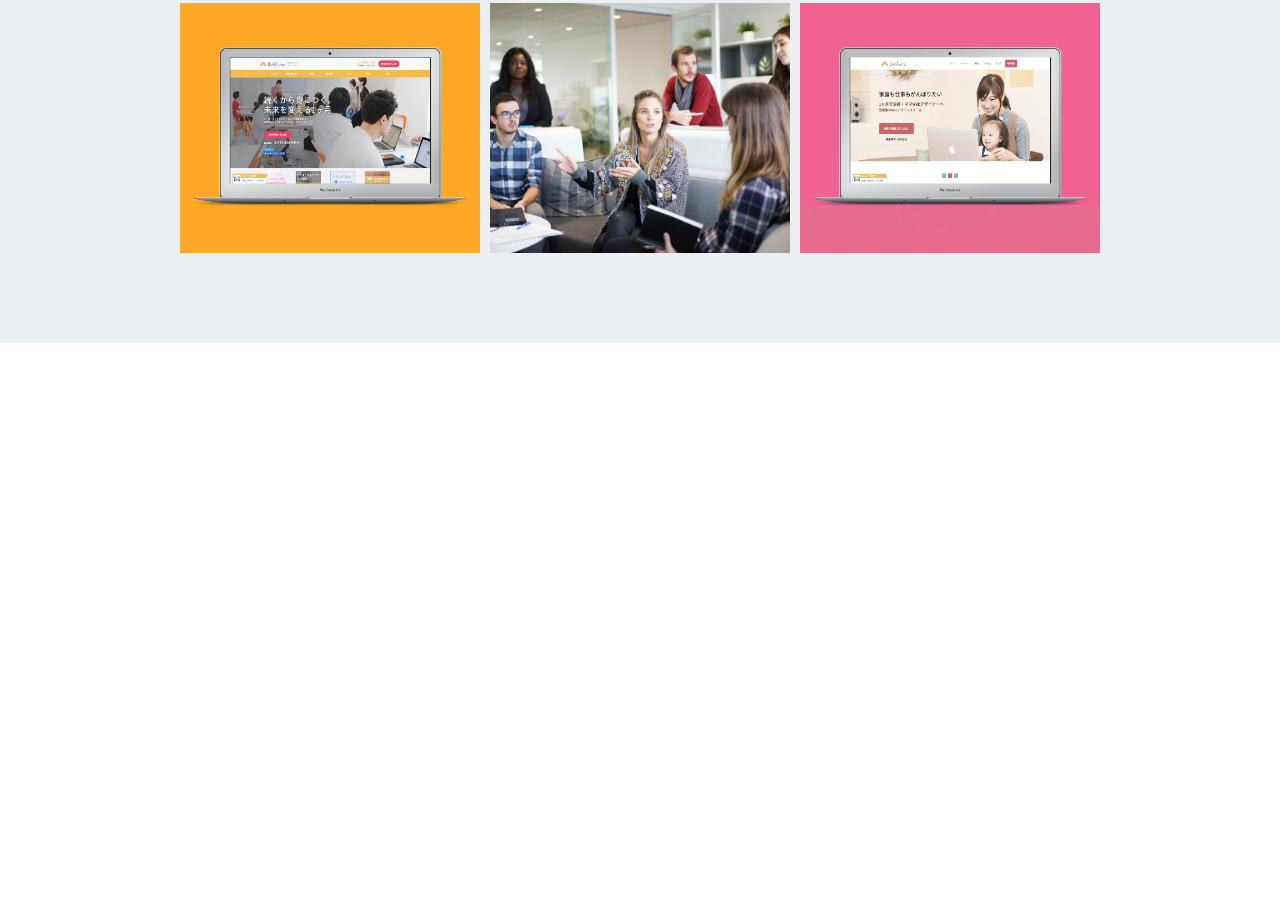
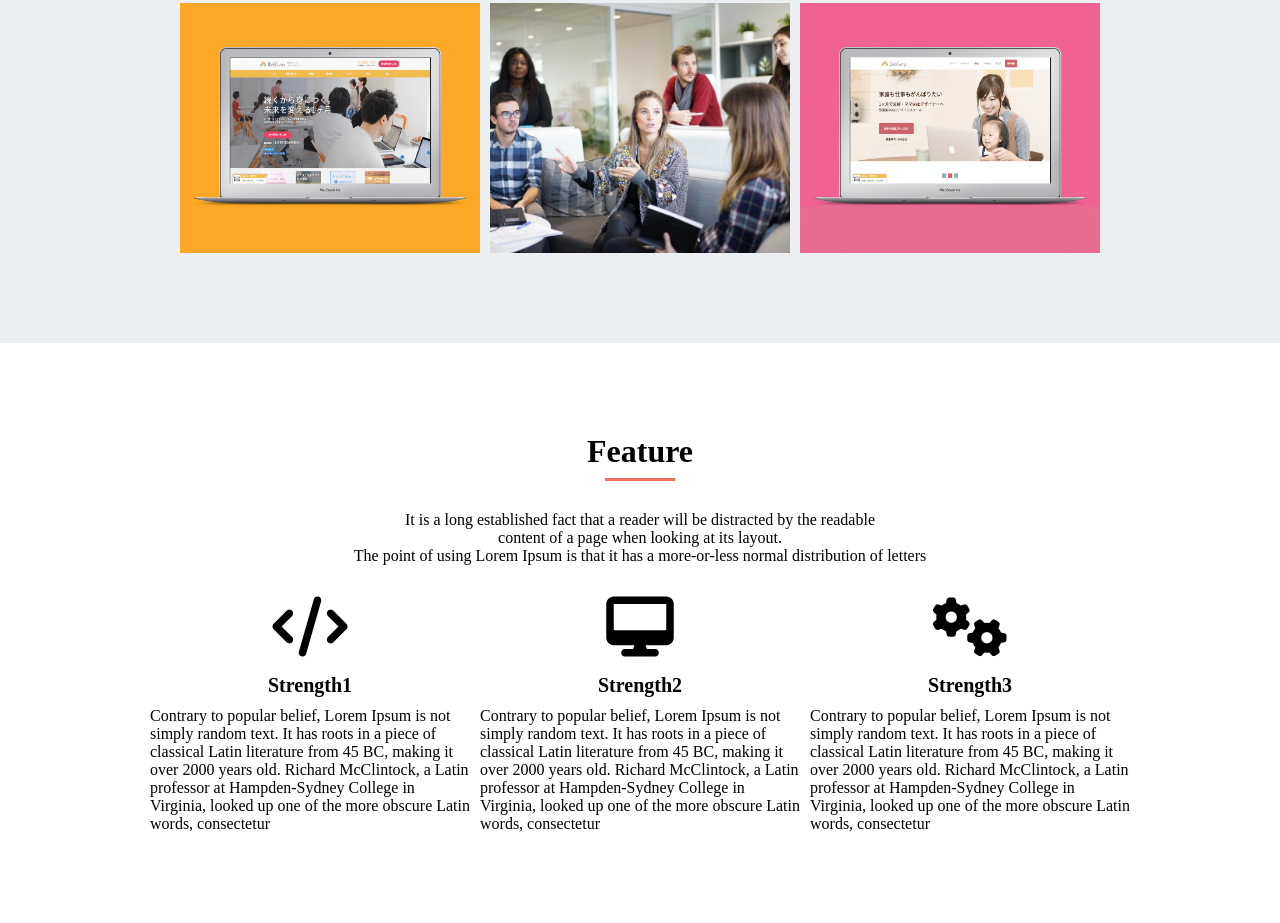
Before and after one commit to salty317/mysite, a plain HTML site: page index.html in a window 1280 px wide. Shown: the part 1229-2152 px from the top of the page. Before the commit the page ends 1572 px from the top, so only its background shows below. Drawn offline with Linux system fonts and the light colour scheme.

Commit message:
[Add] feature完成

```diff
--- a/index.html
+++ b/index.html
@@ -3,6 +3,7 @@
 <head>
     <meta charset="UTF-8">
     <meta name="viewport" content="width=device-width, initial-scale=1.0">
+    <script src="https://kit.fontawesome.com/b5a51b94dd.js" crossorigin="anonymous"></script>
     <link rel="stylesheet" href="style.css">
     <title>WALS成果物</title>
 </head>
@@ -18,7 +19,7 @@
                         <a href="#portfolio">Portfolio</a>
                     </li>
                     <li class="nav-list-item">
-                        <a href="">Feature</a>
+                        <a href="#feature">Feature</a>
                     </li>
                     <li class="nav-list-item">
                         <a href="">Profile</a>
@@ -36,8 +37,8 @@
     </section>
     <section id="portfolio">
         <div class="portfolio-box clearfix">
-            <h2 class="portfolio-headline">Portfolio</h2>
-            <p class="portfolio-text">
+            <h2 class="headline">Portfolio</h2>
+            <p class="headtext">
                 It is a long established fact that a reader will be distracted by the readable<br>
                 content of a page when looking at its layout.<br>
                 The point of using Lorem Ipsum is that it has a more-or-less normal distribution of letters
@@ -52,5 +53,53 @@
             </div>
         </div>
     </section>
+    <section id="feature">
+        <div class="feature-box clearfix">
+            <h2 class="headline">Feature</h2>
+            <p class="headtext">
+                It is a long established fact that a reader will be distracted by the readable<br>
+                content of a page when looking at its layout.<br>
+                The point of using Lorem Ipsum is that it has a more-or-less normal distribution of letters
+            </p>
+            <div class="clearfix">
+                <section class="strength">
+                    <i class="fas fa-code"></i>
+                    <h3 class="strength-headline">Strength1</h3>
+                    <p class="strength-text">
+                        Contrary to popular belief,
+                        Lorem Ipsum is not simply random text.
+                        It has roots in a piece of classical Latin literature from 45 BC,
+                        making it over 2000 years old.
+                        Richard McClintock, a Latin professor at Hampden-Sydney College in Virginia,
+                        looked up one of the more obscure Latin words, consectetur
+                    </p>
+                </section>
+                <section class="strength">
+                    <i class="fas fa-desktop"></i>
+                    <h3 class="strength-headline">Strength2</h3>
+                    <p class="strength-text">
+                        Contrary to popular belief,
+                        Lorem Ipsum is not simply random text.
+                        It has roots in a piece of classical Latin literature from 45 BC,
+                        making it over 2000 years old.
+                        Richard McClintock, a Latin professor at Hampden-Sydney College in Virginia,
+                        looked up one of the more obscure Latin words, consectetur
+                    </p>
+                </section>
+                <section class="strength">
+                    <i class="fas fa-cogs"></i>
+                    <h3 class="strength-headline">Strength3</h3>
+                    <p class="strength-text">
+                        Contrary to popular belief,
+                        Lorem Ipsum is not simply random text.
+                        It has roots in a piece of classical Latin literature from 45 BC,
+                        making it over 2000 years old.
+                        Richard McClintock, a Latin professor at Hampden-Sydney College in Virginia,
+                        looked up one of the more obscure Latin words, consectetur
+                    </p>
+                </section>
+            </div>
+        </div>
+    </section>
 </body>
 </html>
--- a/style.css
+++ b/style.css
@@ -80,11 +80,11 @@ a {
     margin: 0 auto;
 }
 
-.portfolio-headline {
+.headline {
     font-size: 32px;
 }
 
-.portfolio-headline::after {
+.headline::after {
     content: "";
     display: block;
     width: 70px;
@@ -93,7 +93,7 @@ a {
     background-color: #EC715F;
 }
 
-.portfolio-text {
+.headtext {
     padding: 30px 0;
     font-size: 16px;
 }
@@ -138,3 +138,36 @@ a {
 #img6 {
     background-image: url(img/webcamp-mother.png);
 }
+
+#feature {
+    width: 100%;
+    text-align: center;
+    padding: 90px 0;
+    color: #000000;
+}
+
+.feature-box {
+    width: 980px;
+    margin: 0 auto;
+}
+
+.strength {
+    width: 320px;
+    margin-right: 10px;
+    font-size: 60px;
+    float: left;
+}
+
+.strength-headline {
+    padding: 10px 0;
+    font-size: 20px;
+}
+
+.strength-text {
+    font-size: 16px;
+    text-align: left;
+}
+
+.strength:last-child {
+    margin-right: 0;
+}
```
